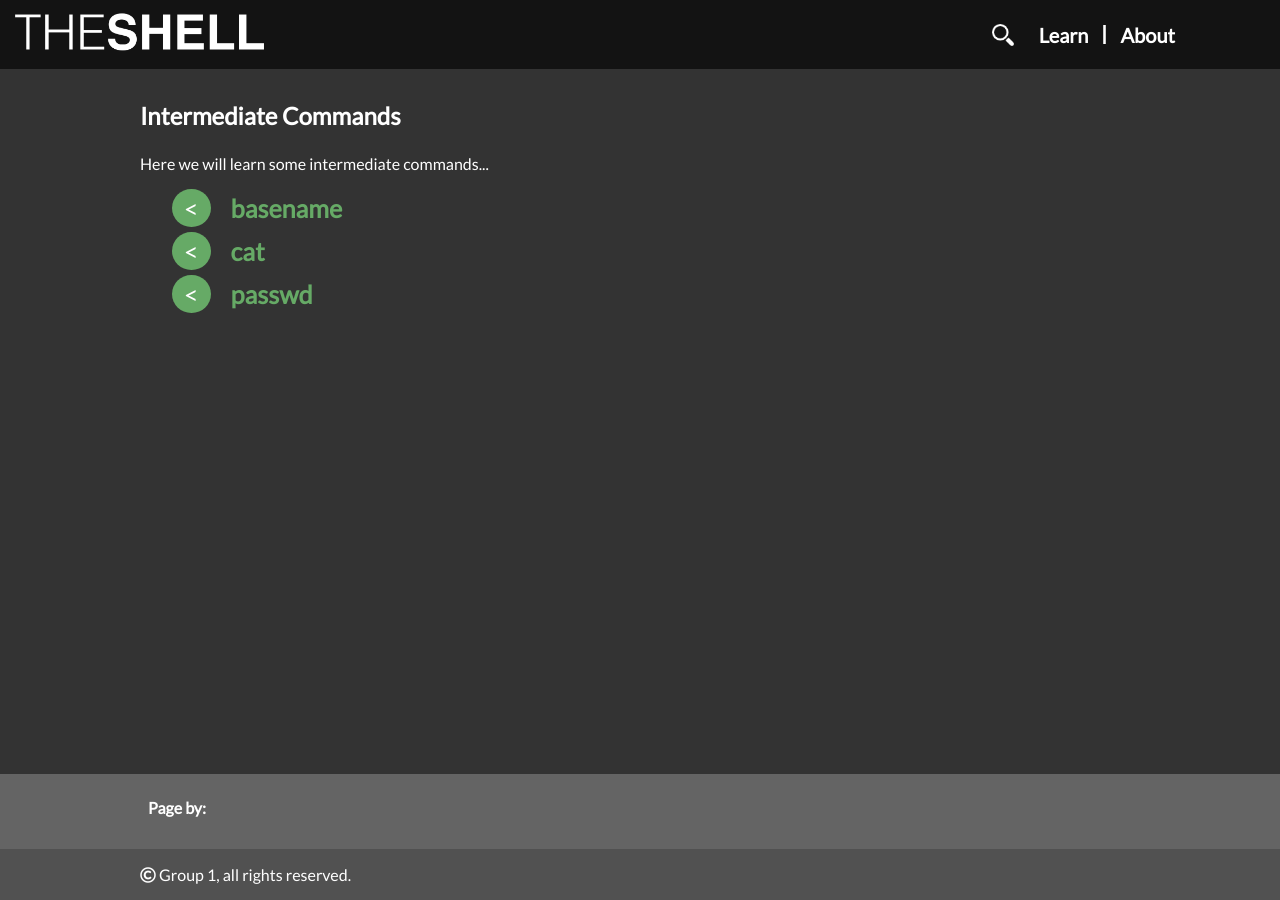
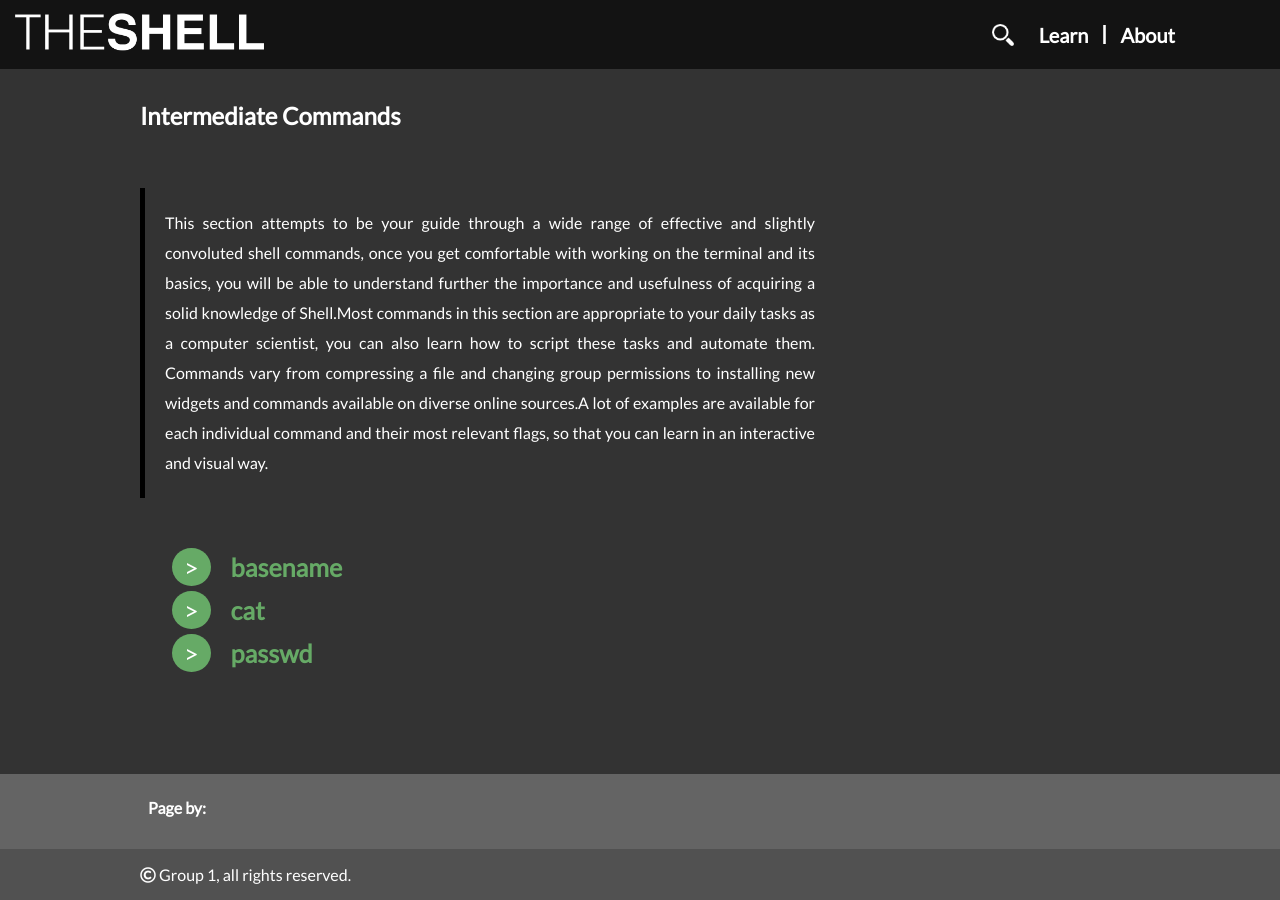
Before and after one commit to bvlj/usi_sa1_theshell_ch, a Jekyll site: the page built from site/pages/topic/cmd/interm.html, in a window 1280 px wide. Built offline with Jekyll 4.4.1, drawn with Linux system fonts in a browser that asks for light colours; nearby versions of some CDN libraries; comment, search, counter and statistics services are not loaded.

Commit message:
css-team:add intro commands
git-svn-id: svn+ssh://atelier.inf.usi.ch/home/bevilj/group-1@104 a672b425-5310-4d7a-af5c-997e18724b81

```diff
--- a/site/_layouts/topic.html
+++ b/site/_layouts/topic.html
@@ -9,10 +9,10 @@
 
   <div class="post-content list-commands-container">
     {{ content }}
-  	<ul>
+  	<ul class="list-commands">
     {% for item in site.pages %}
     	{% if item.category-page == page.category-page and item.layout == "page" %}
-    		<li class="list-commands"><span id="before-command"><</span><a href="{{ item.url }}">{{ item.title }}<span class="blink"></span></a></li>
+    		<li><span class="before-command">></span><a href="{{ item.url }}">{{ item.title }}<span class="blink"></span></a></li>
     	{% endif %}
     {% endfor %}
     </ul>
--- a/site/_sass/_topics.scss
+++ b/site/_sass/_topics.scss
@@ -1,9 +1,9 @@
-ul {
+.list-commands {
    list-style: none;
    width: 50%;
  }
 
-.list-commands {
+.list-commands li {
    border-radius: 50px;
    margin-bottom: 5px;
    transition:500ms;
@@ -18,7 +18,7 @@
    }
 }
 
-#before-command {
+.before-command {
   background: #6a6;
   border-radius: 100%;
   padding: 4px 12px;
@@ -26,17 +26,17 @@
   transition:500ms;
 }
 
-.list-commands:hover{
+.list-commands li:hover{
  	background-color: #646464;
 
-  #before-command{
+  .before-command{
     border-radius:10px;
     color:#000;
   }
 
   .blink:after{
     content:"_";
-    animation: blink 500ms linear infinite;
+    animation: blink 800ms linear infinite;
   }
 
   @keyframes blink{
--- a/site/pages/topic/cmd/advanced.html
+++ b/site/pages/topic/cmd/advanced.html
@@ -4,4 +4,4 @@
 title: Advanced Commands
 ---
 
-<p>Here we will learn some advanced commands...</p>
+<p class="description-section">In advanced topics we will see the commands for the text manipulation and in the end weare going to explain the main text editor of Unix.The text manipulation is very important if you decide to use your computer through the shell,inthis way you can take the notes or modify and examine text file quickly.We’re going to see each command separately in order to obtain a clear explanation withdifferent examples.</p>
--- a/site/pages/topic/cmd/interm.html
+++ b/site/pages/topic/cmd/interm.html
@@ -4,4 +4,4 @@
 title: Intermediate Commands
 ---
 
-<p>Here we will learn some intermediate commands...</p>
+<p class="description-section">This section attempts to be your guide through a wide range of effective and slightly convoluted shell commands, once you get comfortable with working on the terminal and its basics, you will be able to understand further the importance and usefulness of acquiring a solid knowledge of Shell.Most commands in this section are appropriate to your daily tasks as a computer scientist, you can also learn how to script these tasks and automate them. Commands vary from compressing a file and changing group permissions to installing new widgets and commands available on diverse online sources.A lot of examples are available for each individual command and their most relevant flags, so that you can learn in an interactive and visual way.</p>
```
